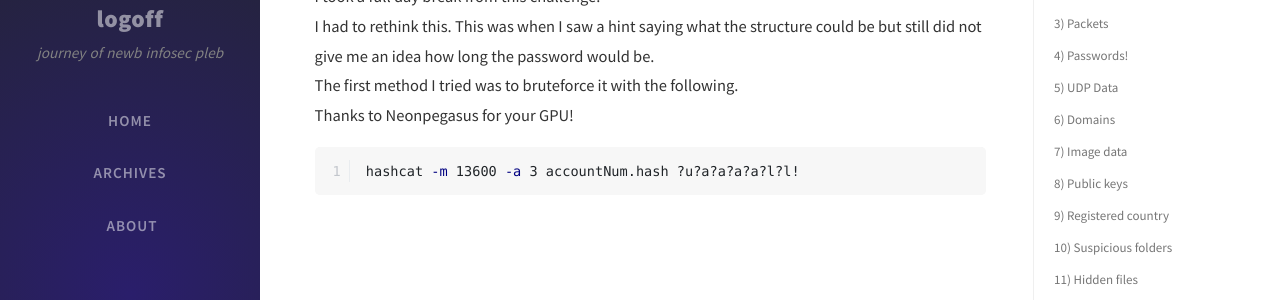
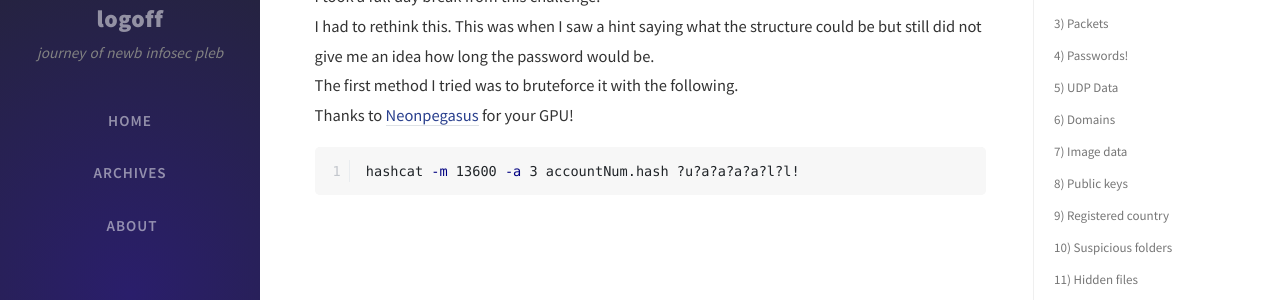
Before and after one commit to geoffchisnall/geoffchisnall.github.io, a Jekyll site: the page built from _posts/2021-06-04-African-Digital-Forensics-CTF-Week-3.md, in a window 1280 px wide and 900 px high, scrolled down 7794 px. Shown: the part 155-455 px from the top of the window. Built offline with Jekyll 4.4.1, drawn with Linux system fonts in a browser that asks for light colours; nearby versions of some CDN libraries; comment, search, counter and statistics services are not loaded; some of the changed lines change nothing that is shown.

Commit message:
formatting fixes

````diff
--- a/_posts/2021-06-04-African-Digital-Forensics-CTF-Week-3.md
+++ b/_posts/2021-06-04-African-Digital-Forensics-CTF-Week-3.md
@@ -379,7 +379,7 @@ I had to rethink this. This was when I saw a hint saying what the structure coul
 <br>
 The first method I tried was to bruteforce it with the following.
 <br>
-Thanks to Neonpegasus for your GPU!
+Thanks to [Neonpegasus](https://www.twitter.com/JacqueSmit69) for your GPU!
 
 ```sh
 hashcat -m 13600 -a 3 accountNum.hash ?u?a?a?a?a?l?l!
````
Also changed, not shown: _posts/2021-06-08-African-Digital-Forensics-CTF-Week-4.md (+0 -1 lines).
